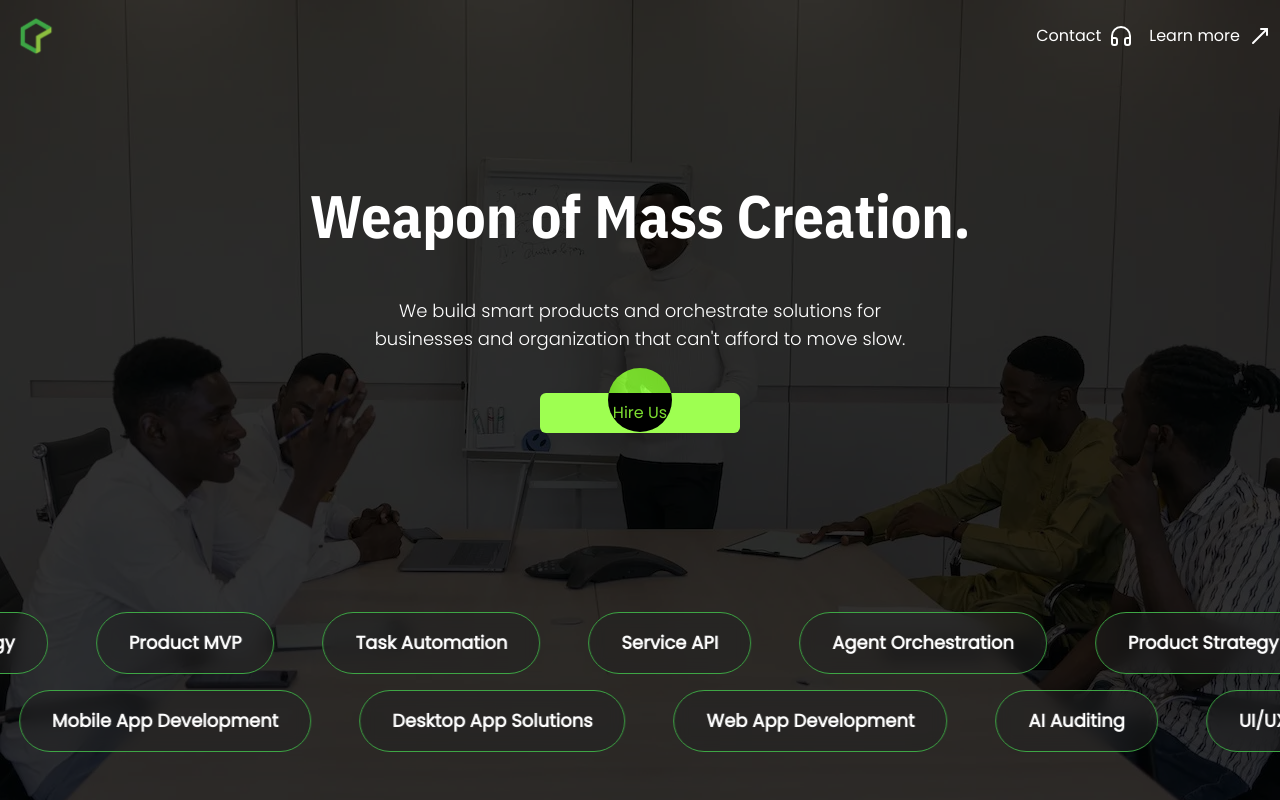
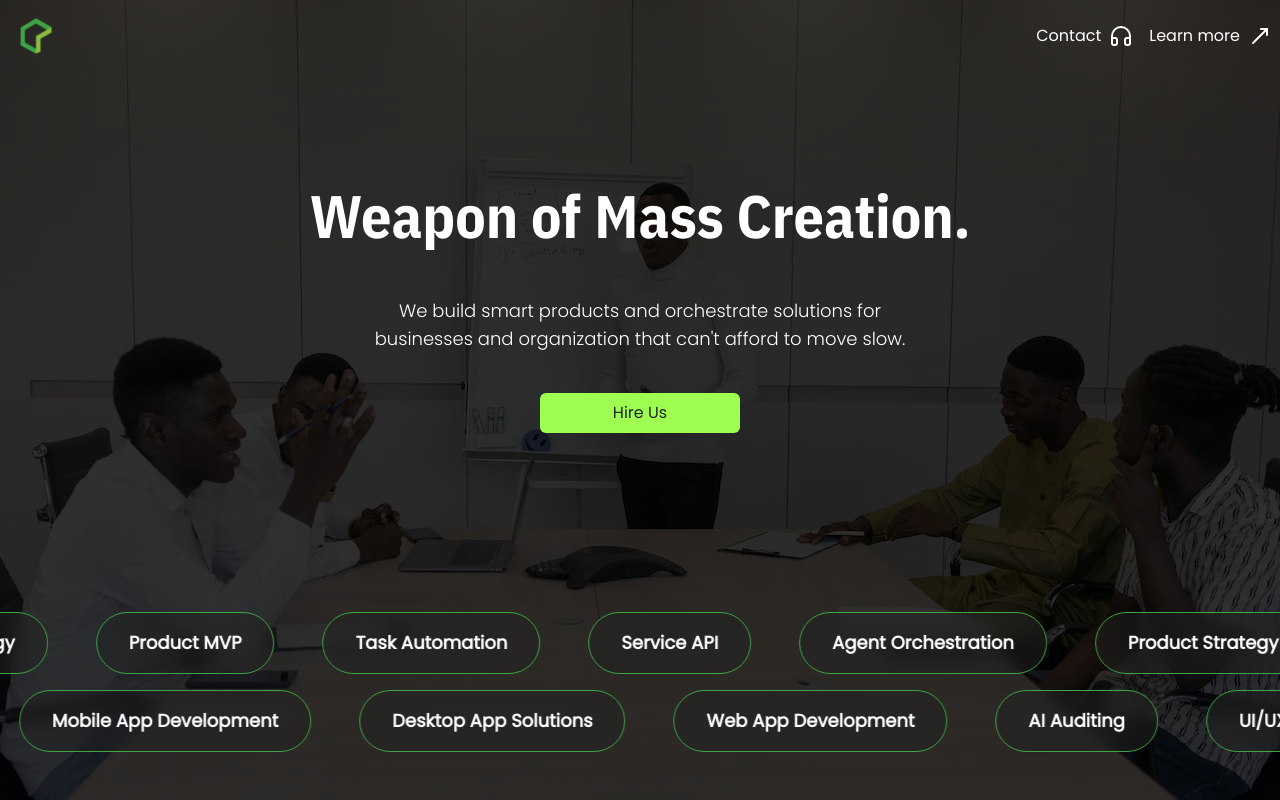
Before and after one commit to Duowork/duowork-web, a React (Vite) app: page / in a window 1280 px wide. Built offline with nearby package versions, Linux system fonts and the light colour scheme; what fetchfully would draw is missing.

Commit message:
modified

```diff
--- a/src/App.tsx
+++ b/src/App.tsx
@@ -2,9 +2,12 @@ import { Routes, Route } from 'react-router-dom'
 import Home from './pages/Home'
 import Contact from './pages/Contact'
 import LearnMore from './pages/LearnMore'
+import Portfolio from './pages/Portfolio'
 import NotFound from './pages/NotFound'
-import CustomCursor from './components/CustomCursor'
+// import CustomCursor from './components/CustomCursor'
 import './App.css'
+
+/* --------------------------------------------------------------- */
 
 function App() {
   return (
@@ -14,10 +17,11 @@ function App() {
           <Route path="/" element={<Home />} />
           <Route path="/contact" element={<Contact />} />
           <Route path="/learn-more" element={<LearnMore />} />
+          <Route path="/work" element={<Portfolio />} />
           <Route path="*" element={<NotFound />} />
         </Routes>
       </main>
-      <CustomCursor />
+      {/* <CustomCursor /> */}
     </>
   )
 }
```
